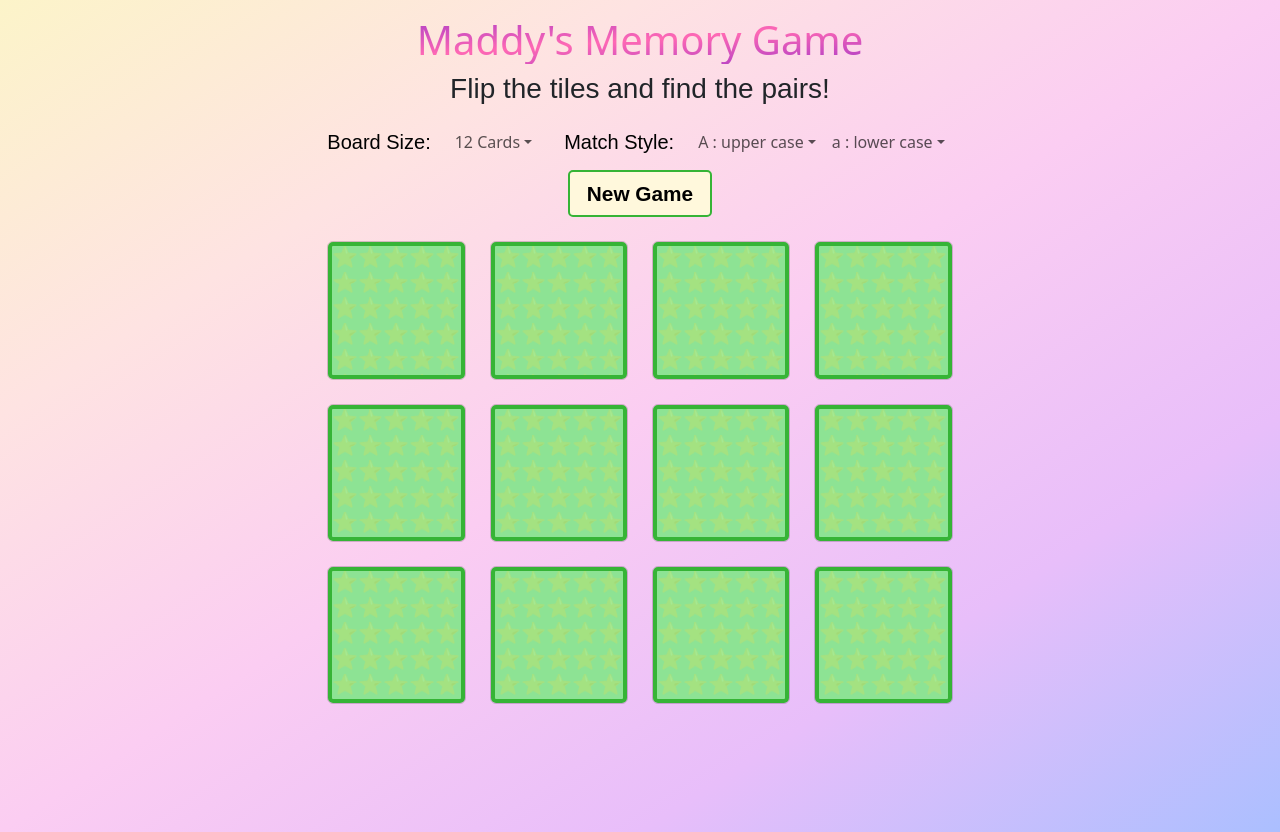
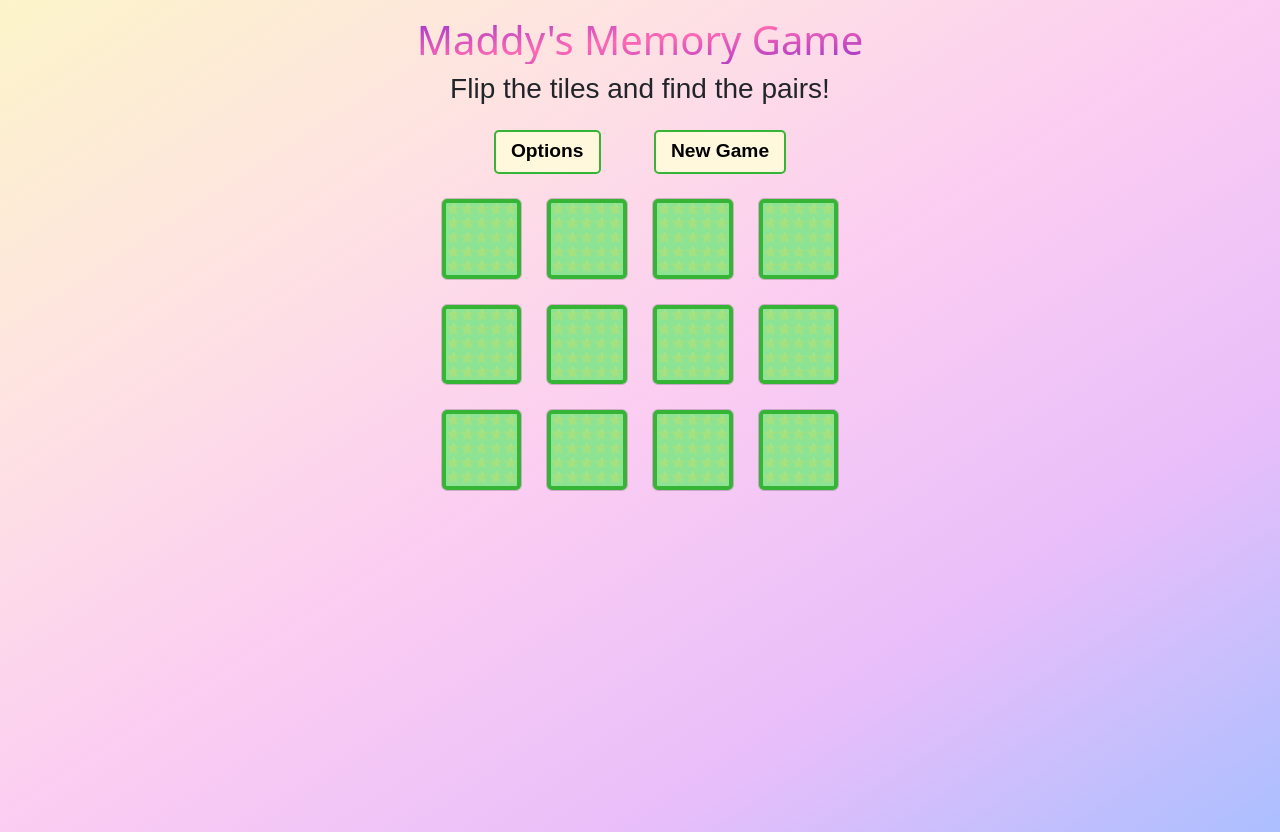
Before and after one commit to ClaireBCodes/memoryGame, a React (Vite) app in the folder Memory/: page / in a window 1280 px wide. Built offline with nearby package versions, Linux system fonts and the light colour scheme; a web font is replaced by a local one.

Commit message:
end of game congrats message

```diff
--- a/Memory/src/App.jsx
+++ b/Memory/src/App.jsx
@@ -8,10 +8,10 @@ import { GameLogic } from "./context/GameLogic";
 
 function App() {
   return (
-    <div className="d-flex flex-column min-vh-100 ">
+    <div className="d-flex flex-column min-vh-100">
       <HeaderBar />
       <HowToPlay />
-      <Container className="options-board">
+      <Container className="options-board container-md">
         <GameLogic>
           <Gridof12 />
         </GameLogic>
--- /dev/null
+++ b/Memory/src/components/GameFinished.jsx
@@ -0,0 +1,6 @@
+export function GameFinished () {
+    console.log("Congrats!")
+    return (
+        <h1> Congratulations! </h1>
+    )
+}
--- a/Memory/src/components/OptionsList.jsx
+++ b/Memory/src/components/OptionsList.jsx
@@ -1,9 +1,10 @@
-import Container from "react-bootstrap/Container";
+
 import Nav from "react-bootstrap/Nav";
 import Navbar from "react-bootstrap/Navbar";
 import NavDropdown from "react-bootstrap/NavDropdown";
 import { useState } from "react";
 import { defaultBoard, niceText } from "../tools/boardUtils";
+import { Button, Modal, Dropdown, Container, Row, Col } from "react-bootstrap";
 
 export function OptionsList({ newBoard }) {
   //set default for each dropdown - default game condition
@@ -13,86 +14,108 @@ export function OptionsList({ newBoard }) {
   const [matchStyle1, setMatchStyle1] = useState(defaultBoard.matchStyle1);
   const [matchStyle2, setMatchStyle2] = useState(defaultBoard.matchStyle2);
 
+  // modal controls
+  const [showOptions, setShowOptions] = useState(false);
+  const handleClose = () => setShowOptions(false);
+  const handleShow = () => setShowOptions(true);
+
   const newGame = () => {
     newBoard({ boardSize, matchStyle1, matchStyle2 });
   };
 
   return (
     <>
-      <Navbar expand="lg">
-        <Container fluid>
-          <Navbar.Brand href="#home" className="bodyFont">
-            Board Size:
-          </Navbar.Brand>
-          <Navbar.Toggle aria-controls="navbar-boardsize" />
-          <Navbar.Collapse id="navbar-boardsize">
-            <Nav>
-              <NavDropdown
-                id="nav-dropdown-boardsize"
-                title={`${boardSize} Cards`}
-                className="me-4 "
-              >
-                <NavDropdown.Item onClick={() => setBoardSize(8)}>
-                  8 Cards
-                </NavDropdown.Item>
-                <NavDropdown.Item onClick={() => setBoardSize(12)}>
-                  12 Cards
-                </NavDropdown.Item>
-                <NavDropdown.Item onClick={() => setBoardSize(16)}>
-                  16 Cards
-                </NavDropdown.Item>
-                <NavDropdown.Item onClick={() => setBoardSize(20)}>
-                  20 Cards
-                </NavDropdown.Item>
-              </NavDropdown>
-            </Nav>
-          </Navbar.Collapse>
-          <Navbar.Brand href="#home" className="bodyFont">
-            Match Style:
-          </Navbar.Brand>
-          <Navbar.Toggle aria-controls="navbar-matchstyle1" />
-          <Navbar.Collapse id="navbar-matchstyle1">
-            <Nav>
-              <NavDropdown
-                id="nav-dropdown-matchstyle1"
-                title={niceText(matchStyle1)}
-              >
-                <NavDropdown.Item onClick={() => setMatchStyle1("lowerCase")}>
-                  a : lower case
-                </NavDropdown.Item>
-                <NavDropdown.Item onClick={() => setMatchStyle1("upperCase")}>
-                  A : upper case
-                </NavDropdown.Item>
-                <NavDropdown.Item onClick={() => setMatchStyle1("word")}>
-                  apple : word
-                </NavDropdown.Item>
-                <NavDropdown.Item onClick={() => setMatchStyle1("emoji")}>
-                  🍎 : image
-                </NavDropdown.Item>
-              </NavDropdown>
-            </Nav>
-          </Navbar.Collapse>
-          <Navbar.Collapse id="navbar-matchstyle2">
-            <Nav>
-              <NavDropdown id="nav-matchstyle2" title={niceText(matchStyle2)}>
-                <NavDropdown.Item onClick={() => setMatchStyle2("lowerCase")}>
-                  a : lower case
-                </NavDropdown.Item>
-                <NavDropdown.Item onClick={() => setMatchStyle2("upperCase")}>
-                  A : upper case
-                </NavDropdown.Item>
-                <NavDropdown.Item onClick={() => setMatchStyle2("word")}>
-                  apple : word
-                </NavDropdown.Item>
-                <NavDropdown.Item onClick={() => setMatchStyle2("emoji")}>
-                  🍎 : image
-                </NavDropdown.Item>
-              </NavDropdown>
-            </Nav>
-          </Navbar.Collapse>
-        </Container>
-      </Navbar>
-      <button onClick={newGame} className="bodyFont">New Game</button>
+      <Container className="my-3 d-flex justify-content-evenly">
+        <button onClick={handleShow} className="bodyFont">
+          Options
+        </button>
+        <button onClick={newGame} className="bodyFont">
+          New Game
+        </button>
+      </Container>
+
+      <Modal show={showOptions} onHide={handleClose} centered>
+        <Modal.Header closeButton>
+          <Modal.Title className="bodyFont">Game Options</Modal.Title>
+        </Modal.Header>
+        <Modal.Body>
+          <Container>
+            <Row className="mb-3 ">
+              <Col>
+                <h5 className="bodyFont">How many cards on your board?</h5>
+                <Dropdown>
+                  <Dropdown.Toggle variant="secondary" className="bodyFont ">
+                    {boardSize} Cards
+                  </Dropdown.Toggle>
+                  <Dropdown.Menu>
+                    {[8, 12, 16, 20].map((size) => (
+                      <Dropdown.Item
+                        key={size}
+                        onClick={() => setBoardSize(size)}
+                      >
+                        {size} Cards
+                      </Dropdown.Item>
+                    ))}
+                  </Dropdown.Menu>
+                </Dropdown>
+              </Col>
+            </Row>
+
+            <Row className="mb-3">
+              <Col>
+                <h5 className="bodyFont">
+                  What type of match would you like to make?
+                </h5>
+                <Dropdown>
+                  <Dropdown.Toggle variant="secondary" className="bodyFont">
+                    {niceText(matchStyle1)}
+                  </Dropdown.Toggle>
+                  <Dropdown.Menu>
+                    {["lowerCase", "upperCase", "word", "emoji"].map(
+                      (style) => (
+                        <Dropdown.Item
+                          key={style}
+                          onClick={() => setMatchStyle1(style)}
+                        >
+                          {niceText(style)}
+                        </Dropdown.Item>
+                      )
+                    )}
+                  </Dropdown.Menu>
+                </Dropdown>
+              </Col>
+            </Row>
+
+            <Row>
+              <Col>
+                <h5 className="bodyFont"> with </h5>
+                <Dropdown>
+                  <Dropdown.Toggle variant="secondary" className="bodyFont">
+                    {niceText(matchStyle2)}
+                  </Dropdown.Toggle>
+                  <Dropdown.Menu>
+                    {["lowerCase", "upperCase", "word", "emoji"].map(
+                      (style) => (
+                        <Dropdown.Item
+                          key={style}
+                          onClick={() => setMatchStyle2(style)}
+                        >
+                          {niceText(style)}
+                        </Dropdown.Item>
+                      )
+                    )}
+                  </Dropdown.Menu>
+                </Dropdown>
+              </Col>
+            </Row>
+          </Container>
+        </Modal.Body>
+        <Modal.Footer>
+          <Button variant="secondary" onClick={handleClose}>
+            Close
+          </Button>
+        </Modal.Footer>
+      </Modal>
     </>
   );
 }
--- a/Memory/src/components/ScalableText.jsx
+++ b/Memory/src/components/ScalableText.jsx
@@ -19,7 +19,7 @@ export function ScalableText({ text }) {
       ref={ref}
       width="100%"
       height="100%"
-      viewBox={bbox ? makeViewBox(bbox) : ""}
+      viewBox={bbox ? makeViewBox(bbox) : null}
       style={{
         visibility: bbox ? "visible" : "hidden",
       }}
--- a/Memory/src/context/gameLogic.jsx
+++ b/Memory/src/context/gameLogic.jsx
@@ -1,9 +1,14 @@
 import React, { useEffect } from "react";
 import { useState } from "react";
 import { cardKey } from "../tools/boardUtils";
-import { shuffle, keys } from "lodash";
-import { buildStartingBoard, defaultBoard } from "../tools/boardUtils";
+import { shuffle, keys, every } from "lodash";
+import {
+  buildStartingBoard,
+  defaultBoard,
+  isGameFinished,
+} from "../tools/boardUtils";
 import { OptionsList } from "../components/OptionsList";
+import { GameFinished } from "../components/GameFinished";
 
 export const GameLogicContext = React.createContext();
 
@@ -19,7 +24,7 @@ export function GameLogic({ children }) {
   const [initialBoard, setInitialBoard] = useState(
     buildStartingBoard(defaultBoard)
   );
-  const [tileState, setTileState] = useState(initialBoard);
+  const [tileState, setTileState] = useState(initialBoard); //holds the active board in its most recent state
   const [shuffled, setShuffled] = useState(shuffledKeys(tileState));
 
   const newBoard = (opts) => {
@@ -31,9 +36,6 @@ export function GameLogic({ children }) {
     setTileState(initialBoard);
     setShuffled(shuffledKeys(initialBoard));
   }, [initialBoard]);
-
-
-
 
   const handleTileClick = (tile) => {
     if (tile.matched || tile.flipped) {
@@ -111,7 +113,9 @@ export function GameLogic({ children }) {
   return (
     <GameLogicContext.Provider value={{ tileState, shuffled, handleTileClick }}>
       <OptionsList newBoard={newBoard} />
-      {children}
+      {isGameFinished(tileState) ? <GameFinished /> : children}
+      {/* children is what displays game board. Ideally want game Finished to be a modal over the top.
+      need to do a conditional render of the modal, while still showing the board, which will shimmer rainbow */}
     </GameLogicContext.Provider>
   );
 }
--- a/Memory/src/index.css
+++ b/Memory/src/index.css
@@ -59,7 +59,7 @@ h3 {
 button {
   border: 2px solid transparent;
   padding: 0.3em 0.8em;
-  font-size: 1.3em !important;
+  font-size: 1.2em !important;
   font-weight: 700;
   background-color: cornsilk;
   cursor: pointer;
@@ -73,11 +73,6 @@ button:hover {
   transform: translate(2px, 2px);
 }
 
-/* .noto-color-emoji-regular {
-  font-family: "Noto Color Emoji", sans-serif;
-  font-weight: 400;
-  font-style: normal;
-} */
 
 .fuzzy-bubbles-regular {
   font-family: "Fuzzy Bubbles", sans-serif;
--- a/Memory/src/tools/boardUtils.js
+++ b/Memory/src/tools/boardUtils.js
@@ -1,5 +1,5 @@
 import alphabet from "../data/alphabet.json";
-import { keyBy } from "lodash";
+import { keyBy, every } from "lodash";
 
 export const matchStyles = ["upperCase", "lowerCase", "word", "emoji"];
 
@@ -68,4 +68,9 @@ export function niceText(matchStyle) {
     case "word":
       return "apple : word";
   }
-};
+}
+
+export function isGameFinished(board) {
+  // console.log("check if game over")
+  return every(board, (tile) => tile.matched);
+}
```
Also changed, not shown: 1 other file (tests, documents, lock files or other folders).
